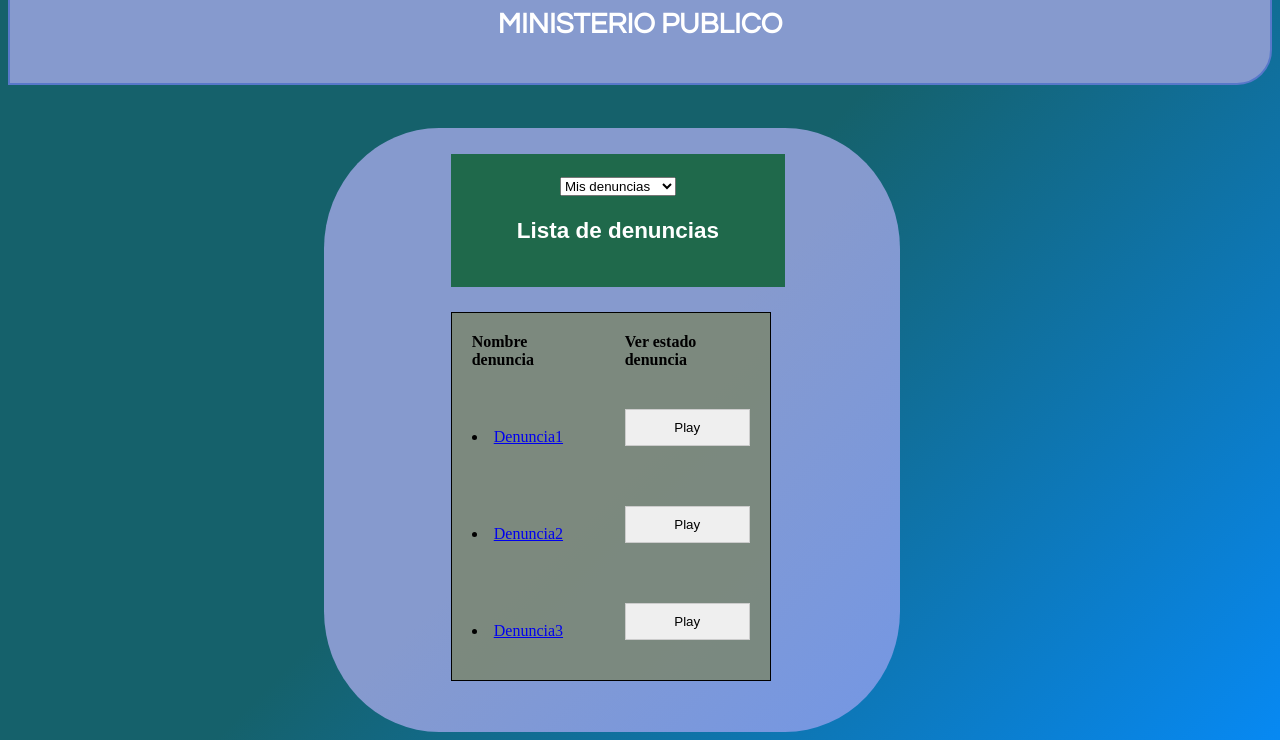
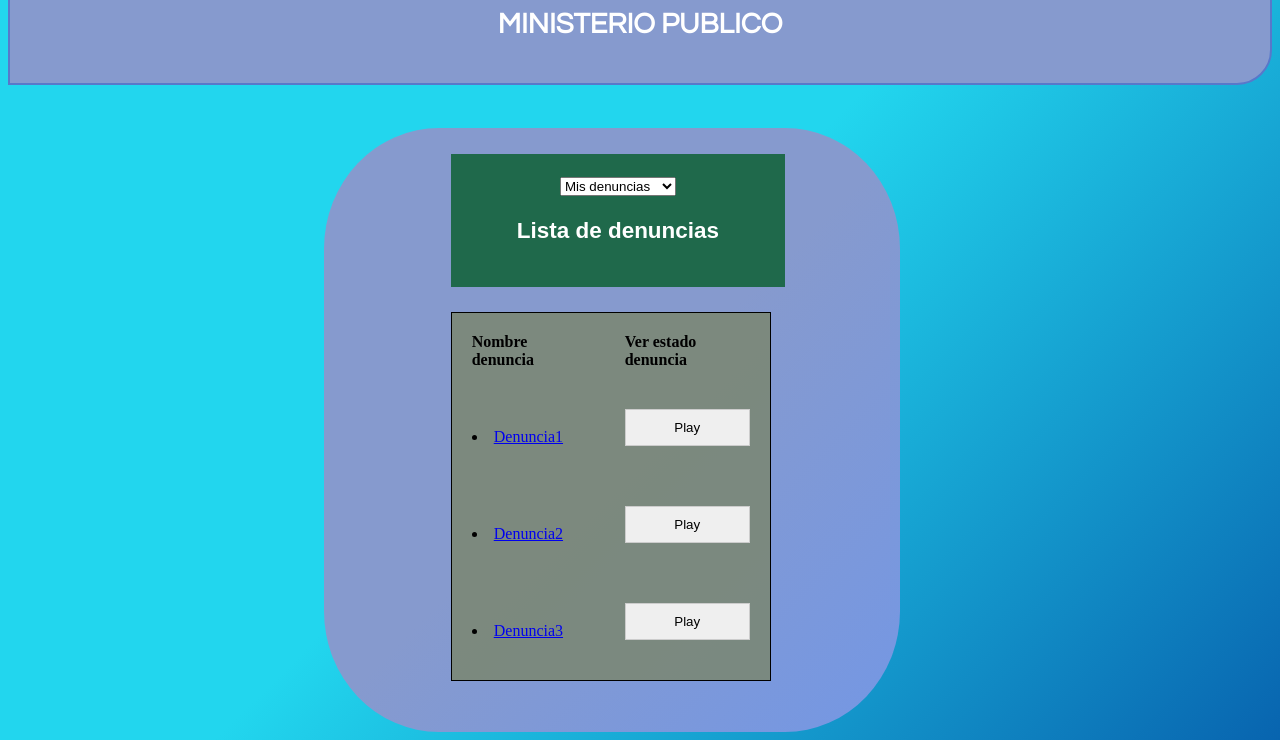
Before and after one commit to JpRod96/tSimuWeb, a website: page public/inicio.html in a window 1280 px wide. Shown: the part 111-851 px from the top of the page. Drawn offline with Linux system fonts and the light colour scheme.

Commit message:
Modificacion al color de fondo

```diff
--- a/public/styles/estilos.css
+++ b/public/styles/estilos.css
@@ -1,5 +1,5 @@
 body{
-    background-image: linear-gradient( 135deg, rgb(21, 97, 107) 50%, rgb(7, 137, 243) 100%);
+    background-image: linear-gradient( 135deg, rgb(34, 214, 238) 50%, rgb(8, 100, 175) 100%);
 }
 .contenedor1  {
     font-family: Century Gothic,CenturyGothic,AppleGothic,sans-serif;
```
